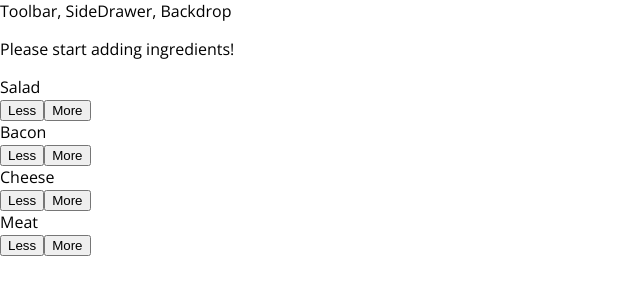
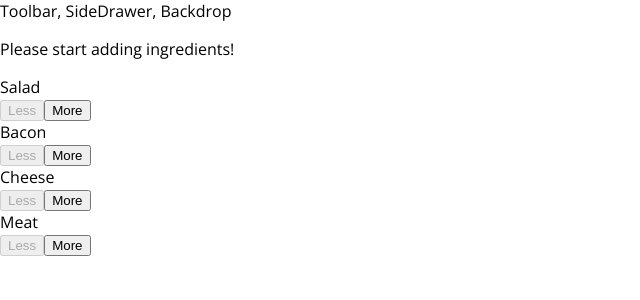
Before and after one commit to rudiw/the-burger-builder-basic, a React app: page / in a window 1280 px wide. Shown: the top 300 px of the page, without its empty margins (0-640 px from the left). Built offline with nearby package versions, Linux system fonts and the light colour scheme.

Commit message:
less + more actions

```diff
--- a/src/components/Burger/BuildControls/BuildControl/BuildControl.js
+++ b/src/components/Burger/BuildControls/BuildControl/BuildControl.js
@@ -5,8 +5,13 @@ import cssClasses from './BuildControl.css';
 const buildControl = (props) => (
     <div className={cssClasses.BuildControl}>
         <div className={cssClasses.Label}>{props.ingredient}</div>
-        <button className={cssClasses.Less}>Less</button>
-        <button className={cssClasses.More}>More</button>
+        <button
+            className={cssClasses.Less}
+            onClick={props.onRemove}
+            disabled={props.disabledLess}>
+            Less
+        </button>
+        <button className={cssClasses.More} onClick={props.onAdd}>More</button>
     </div>
 );
 
--- a/src/components/Burger/BuildControls/BuildControls.js
+++ b/src/components/Burger/BuildControls/BuildControls.js
@@ -13,7 +13,13 @@ const controls = [
 const buildControls = (props) => (
     <div className={cssClassses.BuildControls}>
         {controls.map( it => (
-            <BuildControl key={it.label} ingredient={it.label} />
+            <BuildControl
+                key={it.label}
+                ingredient={it.label}
+                onAdd={() => props.onAddIngredient(it.type)}
+                onRemove={() => props.onRemoveIngredient(it.type)}
+                disabledLess={props.disabledLess[it.type]}
+            />
         ))}
     </div>
 );
--- a/src/containers/BurgerBuilder/BurgerBuilder.js
+++ b/src/containers/BurgerBuilder/BurgerBuilder.js
@@ -3,6 +3,14 @@ import React, {Component} from 'react';
 import Aux from '../../hoc/Auxiliary';
 import Burger from '../../components/Burger/Burger';
 import BuildControls from '../../components/Burger/BuildControls/BuildControls';
+
+const INGREDIENT_PRICES = {
+    SALAD: 0.5,
+    BACON: 0.7,
+    CHEESE: 0.4,
+    MEAT: 1.3,
+
+}
 
 class BurgerBuilder extends Component {
 
@@ -12,14 +20,63 @@ class BurgerBuilder extends Component {
             BACON: 0,
             CHEESE: 0,
             MEAT: 0,
+        },
+        totalPrice: 4
+    }
+
+    addIngredient = (type) => {
+        const oldCount = this.state.ingredients[type];
+        const newCount = oldCount + 1;
+        const updatedIngredients = {
+            ...this.state.ingredients
         }
+        updatedIngredients[type] = newCount;
+
+        const priceAddition = INGREDIENT_PRICES[type];
+        const newTotalPrice = this.state.totalPrice + priceAddition;
+
+        this.setState({
+            ingredients: updatedIngredients,
+            totalPrice: newTotalPrice
+        })
+    }
+
+    removeIngredient = (type) => {
+        const oldCount = this.state.ingredients[type];
+        if (oldCount <= 0) {
+            return;
+        }
+        const newCount = oldCount - 1;
+        const updatedIngredients = {
+            ...this.state.ingredients
+        }
+        updatedIngredients[type] = newCount;
+
+        const priceDeduction = INGREDIENT_PRICES[type];
+        const newTotalPrice = this.state.totalPrice - priceDeduction;
+
+        this.setState({
+            ingredients: updatedIngredients,
+            totalPrice: newTotalPrice
+        })
     }
 
     render() {
+        const disabledLessInfo = {
+            ...this.state.ingredients
+        }
+        for(let key in disabledLessInfo) {
+            disabledLessInfo[key] = disabledLessInfo[key] <= 0;
+        }
+
         return (
             <Aux>
                 <Burger ingredients={this.state.ingredients} />
-                <BuildControls />
+                <BuildControls
+                    onAddIngredient={this.addIngredient}
+                    onRemoveIngredient={this.removeIngredient}
+                    disabledLess={disabledLessInfo}
+                />
             </Aux>
         );
     }
```
